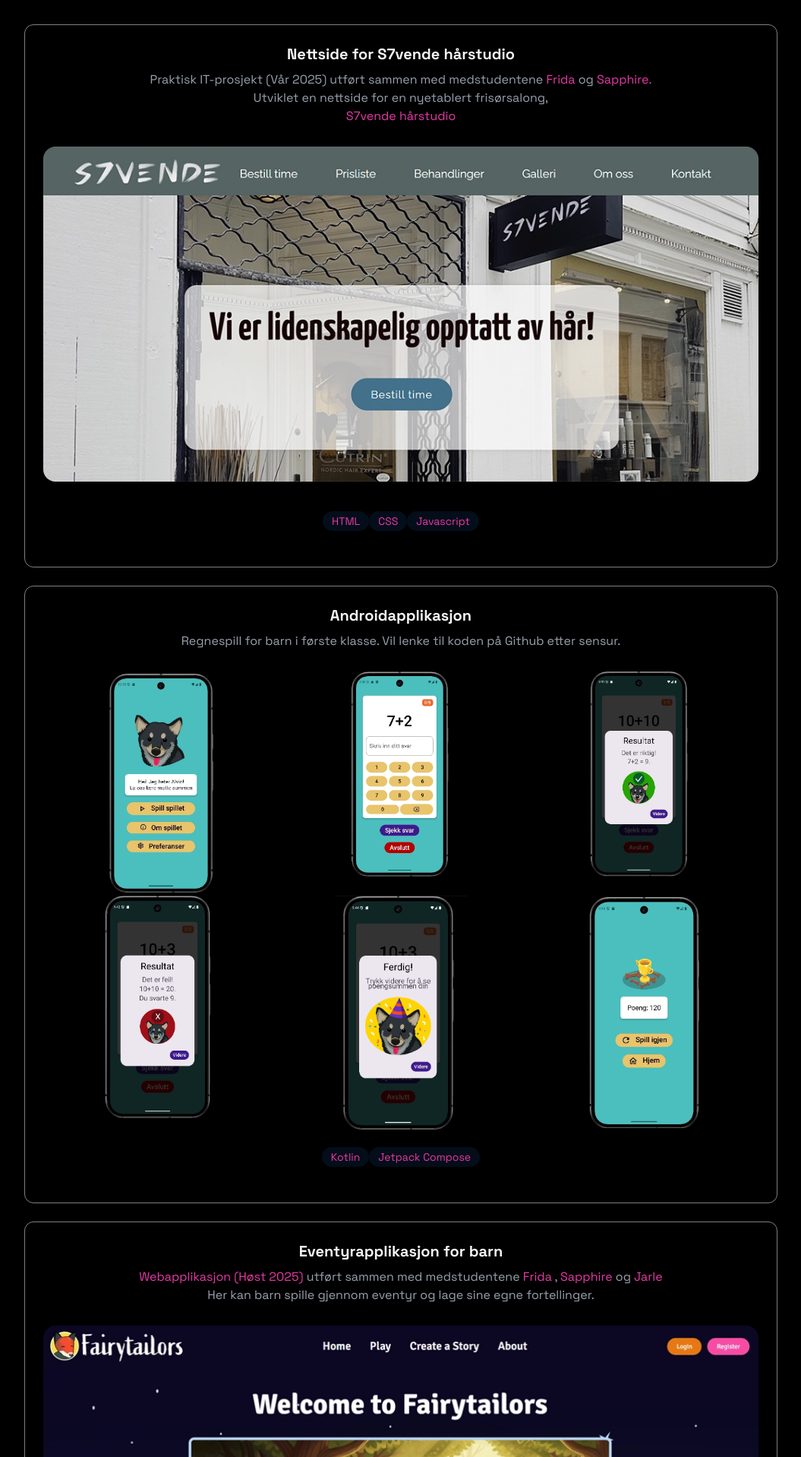
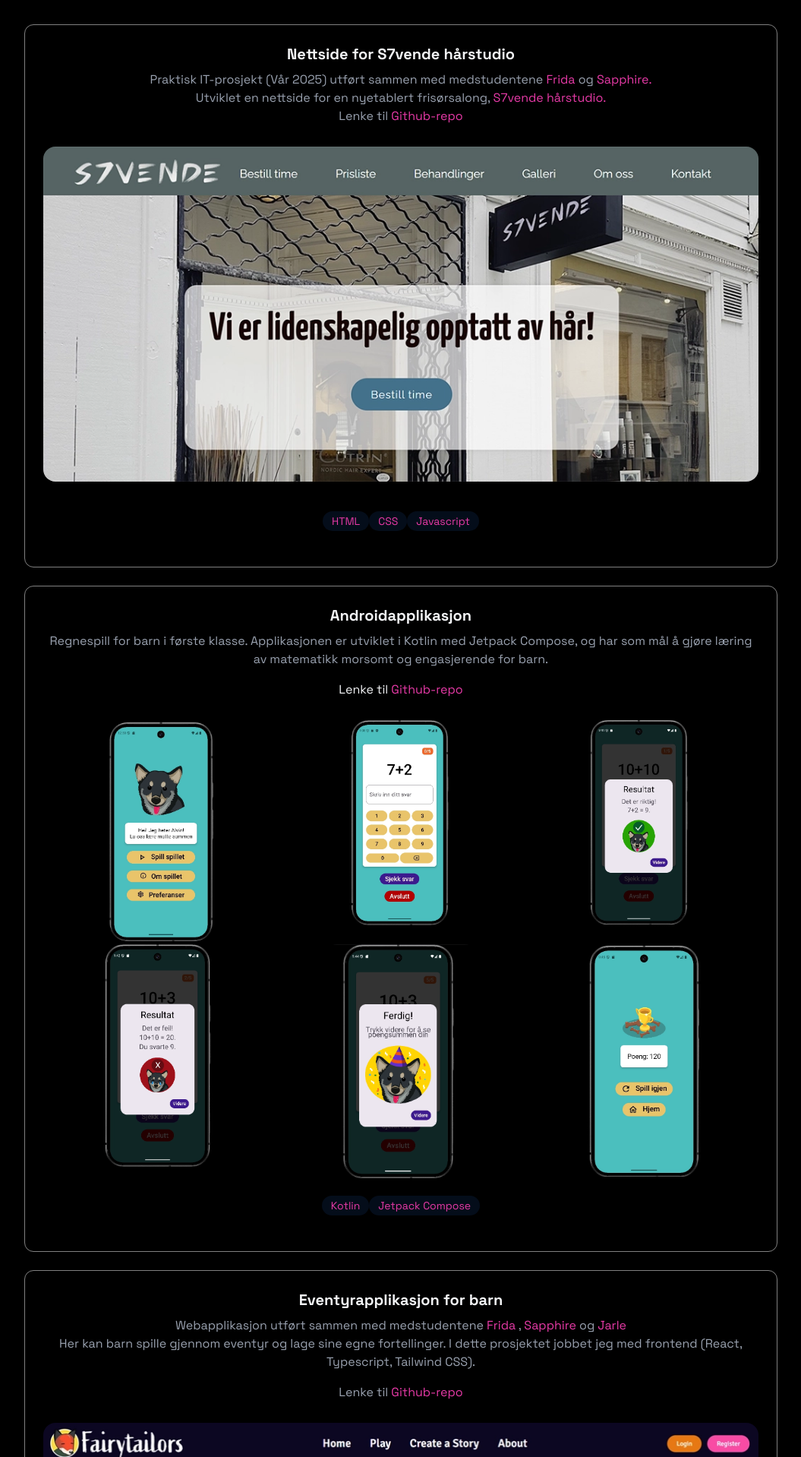
Before and after one commit to csselia/portfolio, a React (Vite) app: page / in a window 1280 px wide. Shown: the part 3622-5540 px from the top of the page at 76% size, without its empty margins (112-1167 px from the left). Built offline with nearby package versions, Linux system fonts and the light colour scheme.

Commit message:
Oppdatert informasjon, lenket til github

```diff
--- a/src/components/sections/About.jsx
+++ b/src/components/sections/About.jsx
@@ -145,11 +145,11 @@ export const About = ()=>{
                      </div>
 
                      <div className="grid grid-cols-1 md:grid-cols-1 gap-6 mt-8"></div>
-                  <div className="p-6 rounded-xl border-white/10 border hover:-translate-y-1 transition-all">
+                  <div className="p-6 rounded-xl border-white/10 border">
                     <h3 className="text-xl font-bold mb-4 text-[#fec588]">Arbeidserfaring</h3>
 
                     <div className="space-y-4 text-gray-300">
-                        <div className="border border-white/50 m-3 p-2">
+                        <div className="border border-white/50 m-3 p-2 hover:-translate-y-1 transition-all">
                             <h4 className="font-semibold">Ditt Apotek Strømmen/ApotekForDeg</h4>
                                   <span class="block text-[#e73aa7]">Apotektekniker</span>
                                  <span class="block text-gray-500">Jan 2024 - d.d</span>
@@ -157,7 +157,7 @@ export const About = ()=>{
                         </div>
 
 
-                            <div className="border border-white/50 m-3 p-2">
+                            <div className="border border-white/50 m-3 p-2 hover:-translate-y-1 transition-all">
                             <h4 className="font-semibold">ApotekForDeg</h4>
                                   <span class="block text-[#e73aa7]">Skribent og illustratør</span>
                                  <span class="block text-gray-500">Mar 2020 - Apr 2021</span>
@@ -166,7 +166,7 @@ export const About = ()=>{
 
 
 
-                            <div className="border border-white/50 m-3 p-2">
+                            <div className="border border-white/50 m-3 p-2 hover:-translate-y-1 transition-all">
                             <h4 className="font-semibold">Innovacare AS</h4>
                                   <span class="block text-[#e73aa7]">Designer</span>
                                  <span class="block text-gray-500">Apr 2017 - Feb 2021</span>
@@ -176,7 +176,7 @@ export const About = ()=>{
 
 
 
-                            <div className="border border-white/50 m-3 p-2">
+                            <div className="border border-white/50 m-3 p-2 hover:-translate-y-1 transition-all">
                             <h4 className="font-semibold">Ditt Apotek Paleet</h4>
                                   <span class="block text-[#e73aa7]">Apotektekniker</span>
                                  <span class="block text-gray-500">Sep 2018 - Des 2023</span>
@@ -184,7 +184,7 @@ export const About = ()=>{
                         </div>
 
 
-                            <div className="border border-white/50 m-3 p-2">
+                            <div className="border border-white/50 m-3 p-2 hover:-translate-y-1 transition-all">
                             <h4 className="font-semibold">Ditt Apotek Paleet</h4>
                                   <span class="block text-[#e73aa7]">Reseptarfarmasøyt</span>
                                  <span class="block text-gray-500">Jan 2017 - Sep 2018</span>
@@ -192,7 +192,7 @@ export const About = ()=>{
                         </div>
 
 
-                            <div className="border border-white/50 m-3 p-2">
+                            <div className="border border-white/50 m-3 p-2 hover:-translate-y-1 transition-all">
                             <h4 className="font-semibold">Apotek 1 Arkaden</h4>
                                   <span class="block text-[#e73aa7]">Reseptarfarmasøyt</span>
                                  <span class="block text-gray-500">Sep 2016 - Jan 2017</span>
@@ -200,7 +200,7 @@ export const About = ()=>{
                         </div>
 
 
-                            <div className="border border-white/50 m-3 p-2">
+                            <div className="border border-white/50 m-3 p-2 hover:-translate-y-1 transition-all">
                             <h4 className="font-semibold">Apotek 1 Oslo City</h4>
                                   <span class="block text-[#e73aa7]">Reseptarfarmasøyt</span>
                                  <span class="block text-gray-500">Aug 2014 - Sep 2016</span>
@@ -210,7 +210,7 @@ export const About = ()=>{
 
 
 
-                            <div className="border border-white/50 m-3 p-2">
+                            <div className="border border-white/50 m-3 p-2 hover:-translate-y-1 transition-all">
                             <h4 className="font-semibold">Apotek 1 Bjerke</h4>
                                   <span class="block text-[#e73aa7]">Apotekmedarbeider - tilkalling</span>
                                  <span class="block text-gray-500">Des 2013 - Jun 2014</span>
@@ -219,7 +219,7 @@ export const About = ()=>{
                         </div>
 
 
-                            <div className="border border-white/50 m-3 p-2">
+                            <div className="border border-white/50 m-3 p-2 hover:-translate-y-1 transition-all">
                             <h4 className="font-semibold">Oslo Tours AS</h4>
                                   <span class="block text-[#e73aa7]">Billettselger</span>
                                  <span class="block text-gray-500">Jun 2008 - Aug 2008</span>
--- a/src/components/sections/Projects.jsx
+++ b/src/components/sections/Projects.jsx
@@ -43,8 +43,9 @@ export const Projects = ()=>{
                     <p className="text-gray-400 mb-4">Praktisk IT-prosjekt (Vår 2025) utført sammen med medstudentene
                         <a href="https://www.linkedin.com/in/fridavhaf/" className="text-[#e73aa7] hover:text-[#fec588]"> Frida</a> og
                         <a href="https://www.linkedin.com/in/sapphire-g-7295a5292/" className="text-[#e73aa7] hover:text-[#fec588]"> Sapphire.</a>
-                        <p>Utviklet en nettside for en nyetablert frisørsalong,</p>
-                        <a href="https://syvendeharstudio.no/"  className="text-[#e73aa7] hover:text-[#fec588]">S7vende hårstudio</a>
+                        <p>Utviklet en nettside for en nyetablert frisørsalong,
+                        <a href="https://syvendeharstudio.no/"  className="text-[#e73aa7] hover:text-[#fec588]"> S7vende hårstudio.</a></p>
+                        <p>Lenke til <a href="https://github.com/ehtaxhair/Project-Cutting-Edge-" className="text-[#e73aa7]">Github-repo</a></p>
 
                         <div className="grid grid-cols-1 mt-7 gap-6">
                         <img src={afd_14} alt="profilbilde" className="w-400 rounded-2xl mx-auto hover:-translate-y-1 transition"/>
@@ -68,7 +69,8 @@ export const Projects = ()=>{
                    <div className="p-6 rounded-xl border border-white/50 hover:-translate-y-1
                 hover:shadow-[0_2px_8px_rgba(59,130,2246, 0.1)] transition-all">
                     <h3 className="text-xl font-bold mb-2">Androidapplikasjon</h3>
-                    <p className="text-gray-400 mb-4">Regnespill for barn i første klasse. Vil lenke til koden på Github etter sensur.
+                    <p className="text-gray-400 mb-4">Regnespill for barn i første klasse. Applikasjonen er utviklet i Kotlin med Jetpack Compose, og har som mål å gjøre læring av matematikk morsomt og engasjerende for barn.        </p>
+                         <p>Lenke til <a href="https://github.com/csselia/AlvinMattespill" className="text-[#e73aa7]">Github-repo</a>
                     </p>
                      <div className="grid grid-cols-3 mt-7 gap-1">
                         <img src={afd_15} alt="hovedbilde" className="w-50 rounded-2xl mx-auto hover:-translate-y-1 transition"/>
@@ -97,11 +99,12 @@ export const Projects = ()=>{
                 hover:shadow-[0_2px_8px_rgba(59,130,2246, 0.1)] transition-all">
                     <h3 className="text-xl font-bold mb-2">Eventyrapplikasjon for barn</h3>
                     <p className="text-gray-400 mb-4">
-                        <a href="https://github.com/Fridavhaf/Fairytailors-Fullstack/tree/master" className="text-[#e73aa7] hover:text-[#fec588]">Webapplikasjon (Høst 2025)</a> utført sammen med medstudentene
+                        Webapplikasjon utført sammen med medstudentene
                         <a href="https://www.linkedin.com/in/fridavhaf/" className="text-[#e73aa7] hover:text-[#fec588]"> Frida</a> ,
                         <a href="https://www.linkedin.com/in/sapphire-g-7295a5292/" className="text-[#e73aa7] hover:text-[#fec588]"> Sapphire</a> og
                         <a href="https://no.linkedin.com/in/jarle-kirkeby-614243380" className="text-[#e73aa7] hover:text-[#fec588]"> Jarle</a>
-                        <p className="text-gray-400 mb-4">Her kan barn spille gjennom eventyr og lage sine egne fortellinger.
+                        <p className="text-gray-400 mb-4">Her kan barn spille gjennom eventyr og lage sine egne fortellinger. I dette prosjektet jobbet jeg med frontend (React, Typescript, Tailwind CSS).</p>
+                            <p>Lenke til <a href="https://github.com/Fridavhaf/Fairytailors-Fullstack" className="text-[#e73aa7]">Github-repo</a>
                         </p>
                         <div className="grid grid-cols-1 mt-7 gap-6">
                         <img src={afd_8} alt="eventyr" className="w-400 rounded-2xl mx-auto hover:-translate-y-1 transition"/>
```
